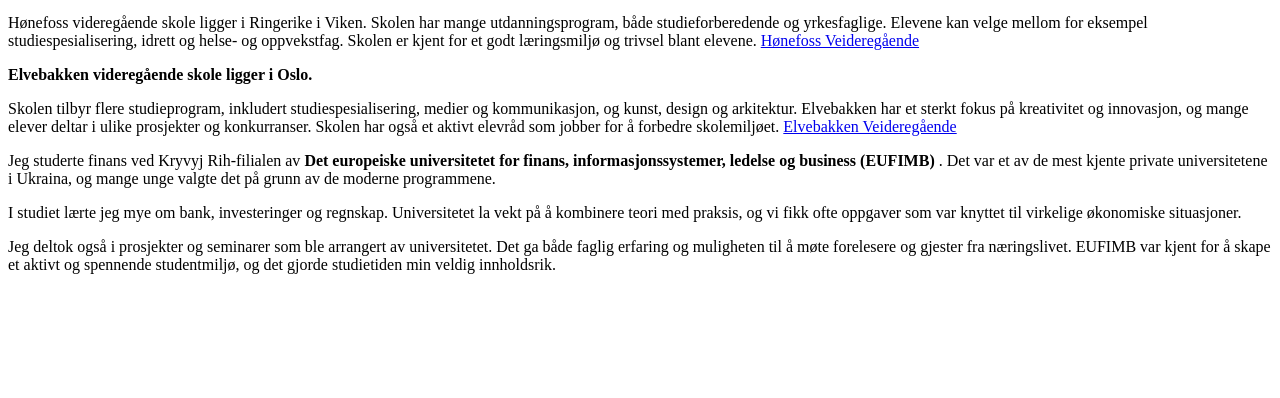
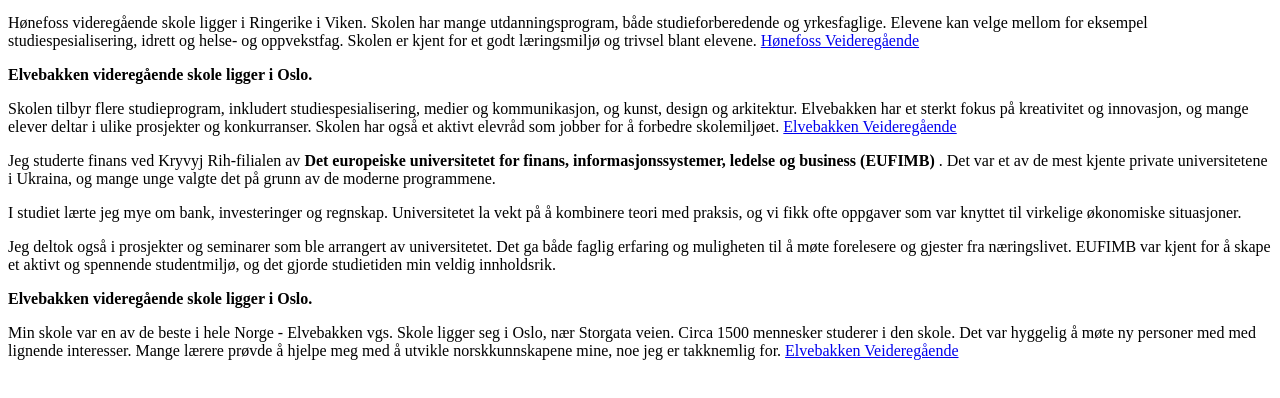
Before and after one commit to DATA1200-2025/oblig1_alternativeA, a plain HTML site: page index.html in a window 1280 px wide. Shown: the part 100-498 px from the top of the page. Drawn offline with Linux system fonts and the light colour scheme.

Commit message:
My text from Myroslav

```diff
--- a/index.html
+++ b/index.html
@@ -22,8 +22,13 @@
     <p>Jeg studerte finans ved Kryvyj Rih-filialen av <strong>Det europeiske universitetet for finans, informasjonssystemer, ledelse og business (EUFIMB)</strong> . Det var et av de mest kjente private universitetene i Ukraina, og mange unge valgte det på grunn av de moderne programmene.</p>
     <p>I studiet lærte jeg mye om bank, investeringer og regnskap. Universitetet la vekt på å kombinere teori med praksis, og vi fikk ofte oppgaver som var knyttet til virkelige økonomiske situasjoner.</p>
     <p>Jeg deltok også i prosjekter og seminarer som ble arrangert av universitetet. Det ga både faglig erfaring og muligheten til å møte forelesere og gjester fra næringslivet. EUFIMB var kjent for å skape et aktivt og spennende studentmiljø, og det gjorde studietiden min veldig innholdsrik.
-</p>
-
-
+    </p>
+    <p><strong>Elvebakken videregående skole ligger i Oslo.</strong></p>
+    <p>
+        Min skole var en av de beste i hele Norge - Elvebakken vgs. Skole ligger seg i Oslo, nær Storgata veien.
+        Circa 1500 mennesker studerer i den skole. Det var hyggelig å møte ny personer med med lignende interesser.
+        Mange lærere prøvde å hjelpe meg med å utvikle norskkunnskapene mine, noe jeg er takknemlig for.
+        <a href = "https://elvebakken.vgs.no">Elvebakken Veideregående</a>
+    </p>
 </body>
 </html>
```
